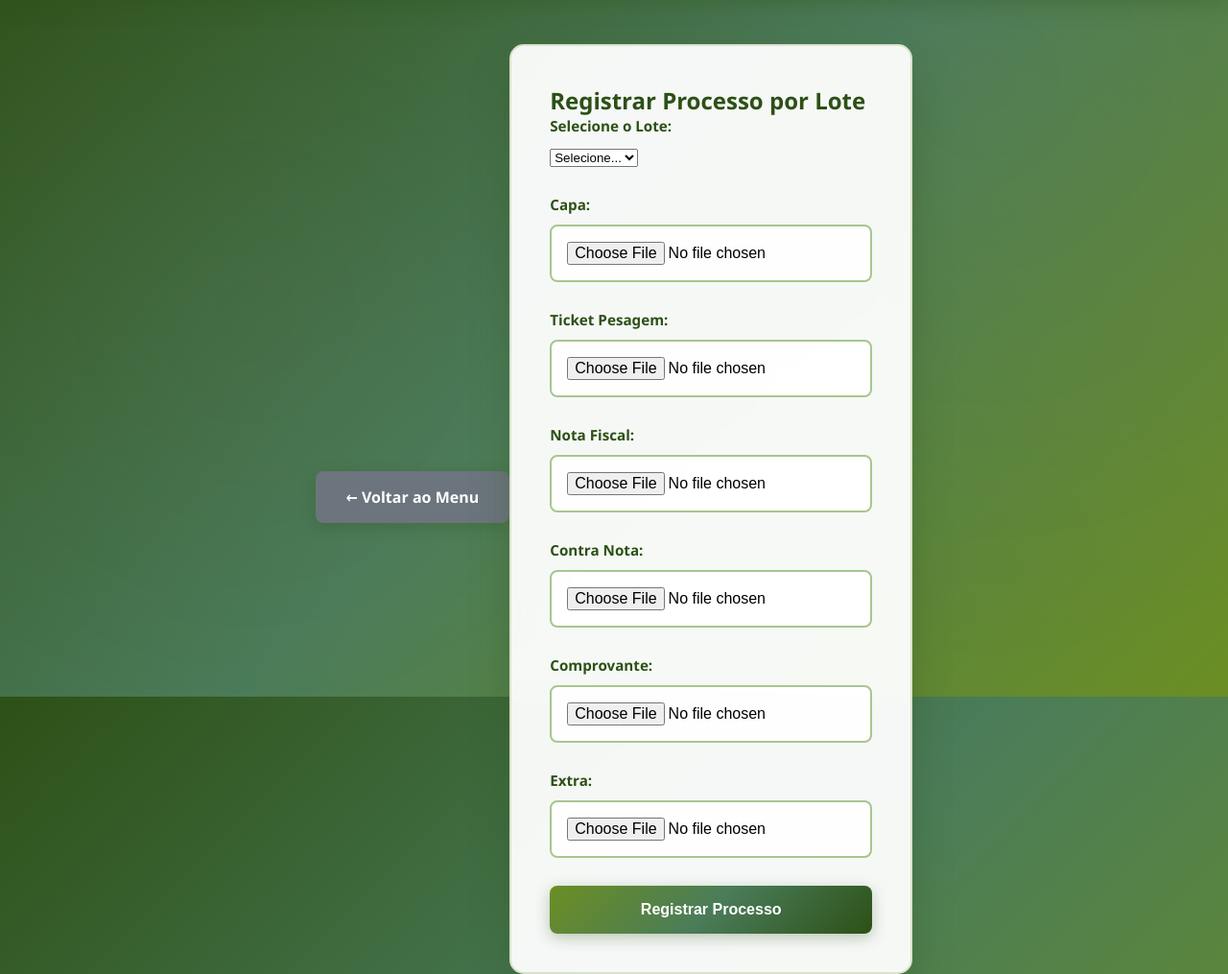
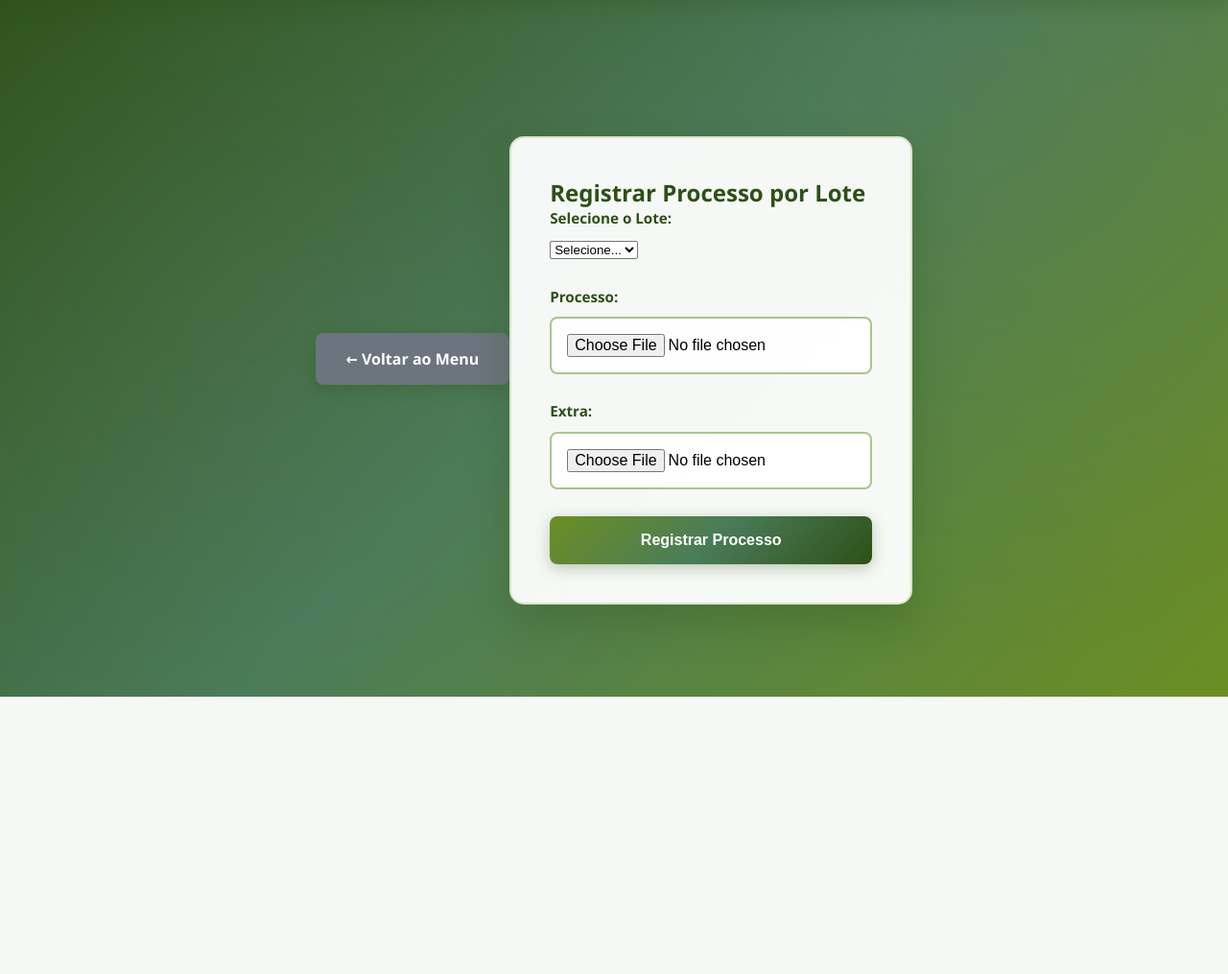
Before and after one commit to KatsumiCaio/ProjetoPinusGoma, a Flask app: page /registrar-processo in a window 1280 px wide. Shown: the part 74-1089 px from the top of the page at 96% size. After the commit the page ends 800 px from the top, so only its background shows below. Run offline with Flask 3, Linux system fonts and the light colour scheme; the visitor is signed in with stand-in values (Sample User, id 1); data comes from the database, SQL or seed files in the repository; both versions use the stored data as it was after the commit.

Commit message:
pdf terminado
PARTE DE PDF TERMINADO FINALMENTE

```diff
--- a/projeto-web/app.py
+++ b/projeto-web/app.py
@@ -200,7 +200,7 @@
     return entradas
 
 UPLOAD_PDFS_DIR = os.path.join(os.path.dirname(__file__), 'processos_pdfs')
-TIPOS_PDF = ['capa', 'ticket', 'nota', 'contra', 'comprovante', 'extra']
+TIPOS_PDF = ['processo', 'extra']
 
 @app.route('/')
 def index():
@@ -243,52 +243,81 @@
 
     return render_template('menu.html', username=session.get('username'))
 
-@app.route('/registrar-processo', methods=['GET', 'POST'])
-def registrar_processo():
+# Ajuste para permitir envio de múltiplos arquivos, um por vez
+@app.route('/registrar-processo', defaults={'lote': None}, methods=['GET', 'POST'])
+@app.route('/registrar-processo/<lote>', methods=['GET', 'POST'])
+def registrar_processo(lote):
     if 'logged_in' not in session or not session['logged_in']:
         flash('🔒 Você precisa fazer login primeiro!', 'error')
         return redirect(url_for('login'))
 
-    # Buscar lotes distintos já cadastrados
     conn = sqlite3.connect(DB_PATH)
     cursor = conn.cursor()
     cursor.execute('SELECT DISTINCT lote FROM entradas_carga ORDER BY lote ASC')
     lotes = [row[0] for row in cursor.fetchall()]
     conn.close()
 
-    TIPOS = ['capa', 'ticket', 'nota', 'contra', 'comprovante', 'extra']
     if request.method == 'POST':
         lote = request.form.get('lote')
         usuario = session.get('username', 'desconhecido')
-        arquivos_temp = []
-        for tipo in TIPOS:
+        arquivos = {}
+
+        for tipo in TIPOS_PDF:
             file = request.files.get(f'pdf_{tipo}')
             if file and file.filename:
                 nome_temp = secure_filename(f"{lote}_{tipo}_temp.pdf")
                 caminho_temp = os.path.join(PROCESSOS_DIR, nome_temp)
                 file.save(caminho_temp)
-                arquivos_temp.append(caminho_temp)
-        if arquivos_temp:
-            nome_final = secure_filename(f"{lote}_final.pdf")
-            caminho_final = os.path.join(PROCESSOS_DIR, nome_final)
-            unir_pdfs(arquivos_temp, caminho_final)
-            # Limpa arquivos temporários
-            for arq in arquivos_temp:
-                if os.path.exists(arq):
-                    os.remove(arq)
-            # Registrar no banco
+
+                nome_final = secure_filename(f"{lote}_{tipo}.pdf")
+                caminho_final = os.path.join(PROCESSOS_DIR, nome_final)
+                if os.path.exists(caminho_final):
+                    os.remove(caminho_final)
+                os.rename(caminho_temp, caminho_final)
+                arquivos[tipo] = nome_final
+
+        caminho_processo = os.path.join(PROCESSOS_DIR, f"{lote}_processo.pdf")
+        caminho_extra = os.path.join(PROCESSOS_DIR, f"{lote}_extra.pdf")
+        caminho_final = os.path.join(PROCESSOS_DIR, f"{lote}_final.pdf")
+
+        if 'processo' in arquivos and 'extra' not in arquivos:
+            os.rename(os.path.join(PROCESSOS_DIR, arquivos['processo']), caminho_processo)
             conn = sqlite3.connect(DB_PATH)
             cursor = conn.cursor()
-            cursor.execute('''INSERT INTO processos_lote (lote, arquivo_pdf, data_upload, usuario) VALUES (?, ?, ?, ?)''',
-                           (lote, nome_final, datetime.now().strftime('%Y-%m-%d %H:%M:%S'), usuario))
+            cursor.execute('''REPLACE INTO processos_lote (lote, arquivo_pdf, data_upload, usuario) VALUES (?, ?, ?, ?)''',
+                           (lote, f"{lote}_processo.pdf", datetime.now().strftime('%Y-%m-%d %H:%M:%S'), usuario))
             conn.commit()
             conn.close()
-            flash(f'✅ PDF final gerado e vinculado ao lote {lote} com sucesso!', 'success')
-        else:
-            flash('❌ Nenhum arquivo PDF enviado!', 'error')
-        return redirect(url_for('registrar_processo'))
 
-    return render_template('registrar_processo.html', lotes=lotes)
+        elif 'extra' in arquivos and 'processo' not in arquivos:
+            if os.path.exists(caminho_processo):
+                unir_pdfs([caminho_processo, os.path.join(PROCESSOS_DIR, arquivos['extra'])], caminho_final)
+                os.remove(caminho_processo)
+                os.remove(os.path.join(PROCESSOS_DIR, arquivos['extra']))
+                os.rename(caminho_final, caminho_processo)
+                conn = sqlite3.connect(DB_PATH)
+                cursor = conn.cursor()
+                cursor.execute('''REPLACE INTO processos_lote (lote, arquivo_pdf, data_upload, usuario) VALUES (?, ?, ?, ?)''',
+                               (lote, f"{lote}_processo.pdf", datetime.now().strftime('%Y-%m-%d %H:%M:%S'), usuario))
+                conn.commit()
+                conn.close()
+
+        elif 'processo' in arquivos and 'extra' in arquivos:
+            unir_pdfs([os.path.join(PROCESSOS_DIR, arquivos['processo']), os.path.join(PROCESSOS_DIR, arquivos['extra'])], caminho_final)
+            os.remove(os.path.join(PROCESSOS_DIR, arquivos['processo']))
+            os.remove(os.path.join(PROCESSOS_DIR, arquivos['extra']))
+            os.rename(caminho_final, caminho_processo)
+            conn = sqlite3.connect(DB_PATH)
+            cursor = conn.cursor()
+            cursor.execute('''REPLACE INTO processos_lote (lote, arquivo_pdf, data_upload, usuario) VALUES (?, ?, ?, ?)''',
+                           (lote, f"{lote}_processo.pdf", datetime.now().strftime('%Y-%m-%d %H:%M:%S'), usuario))
+            conn.commit()
+            conn.close()
+
+        flash(f'✅ PDFs processados para o lote {lote} com sucesso!', 'success')
+        return redirect(url_for('registrar_processo', lote=lote))
+
+    return render_template('registrar_processo.html', lotes=lotes, lote_selecionado=lote)
 
 @app.route('/cadastrar-usuario', methods=['GET', 'POST'])
 def cadastrar_usuario():
@@ -426,10 +455,12 @@
     entradas = listar_entradas()
     conn = sqlite3.connect(DB_PATH)
     cursor = conn.cursor()
-    cursor.execute('SELECT DISTINCT lote, arquivo_pdf FROM processos_lote')
+    cursor.execute('SELECT lote, arquivo_pdf FROM processos_lote')
     pdfs_lotes = cursor.fetchall()
     conn.close()
-    lotes_pdfs = {lote: pdf for lote, pdf in pdfs_lotes}  # Garante apenas um botão por lote
+    lotes_pdfs = {}
+    for lote, pdf in pdfs_lotes:
+        lotes_pdfs[lote] = pdf  # Garante que o último PDF vinculado ao lote seja exibido
     return render_template('relatorio_entradas.html', entradas=entradas, lotes_pdfs=lotes_pdfs)
 
 # Função para redirecionar com lógica de PDF
--- a/projeto-web/templates/registrar_processo.html
+++ b/projeto-web/templates/registrar_processo.html
@@ -35,24 +35,8 @@
                 </select>
             </div>
             <div class="form-group">
-                <label for="pdf_capa">Capa:</label>
-                <input type="file" name="pdf_capa" id="pdf_capa" accept="application/pdf">
-            </div>
-            <div class="form-group">
-                <label for="pdf_ticket">Ticket Pesagem:</label>
-                <input type="file" name="pdf_ticket" id="pdf_ticket" accept="application/pdf">
-            </div>
-            <div class="form-group">
-                <label for="pdf_nota">Nota Fiscal:</label>
-                <input type="file" name="pdf_nota" id="pdf_nota" accept="application/pdf">
-            </div>
-            <div class="form-group">
-                <label for="pdf_contra">Contra Nota:</label>
-                <input type="file" name="pdf_contra" id="pdf_contra" accept="application/pdf">
-            </div>
-            <div class="form-group">
-                <label for="pdf_comprovante">Comprovante:</label>
-                <input type="file" name="pdf_comprovante" id="pdf_comprovante" accept="application/pdf">
+                <label for="pdf_processo">Processo:</label>
+                <input type="file" name="pdf_processo" id="pdf_processo" accept="application/pdf">
             </div>
             <div class="form-group">
                 <label for="pdf_extra">Extra:</label>
--- a/projeto-web/templates/relatorio_entradas.html
+++ b/projeto-web/templates/relatorio_entradas.html
@@ -178,14 +178,14 @@
                         <td>{{ entrada.placa }}</td>
                         <td>{{ entrada.motorista }}</td>
                         <td>{{ entrada.ticket_pesagem }}</td>
-                        <td>{{ entrada.pedido_compra or '' }}</td>
+                        <td>{{ entrada.pedido_compra or '-' }}</td>
                         <td>{{ entrada.fornecedor }}</td>
                         <td>{{ entrada.quantidade_tambores }}</td>
                         <td>{{ entrada.peso_liquido }}</td>
                         <td>{% if entrada.quantidade_tambores and entrada.peso_liquido %}{{ (entrada.peso_liquido /
                             entrada.quantidade_tambores)|round(2) }}{% else %}-{% endif %}</td>
                         <td>{{ entrada.especie_resina }}</td>
-                        <td>{{ entrada.categoria or '' }}</td>
+                        <td>{{ entrada.categoria or '-' }}</td>
                         <td>
                             {% if entrada.lote in lotes_pdfs %}
                             <div style="display: flex; gap: 0.5rem; justify-content: center;">
```
Also changed, not shown: projeto-web/estoque.db, 2 other files.
